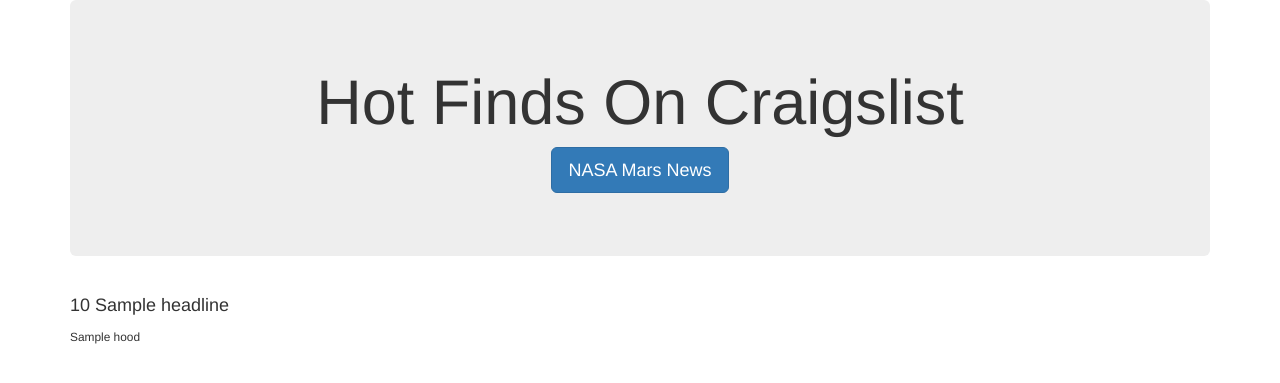
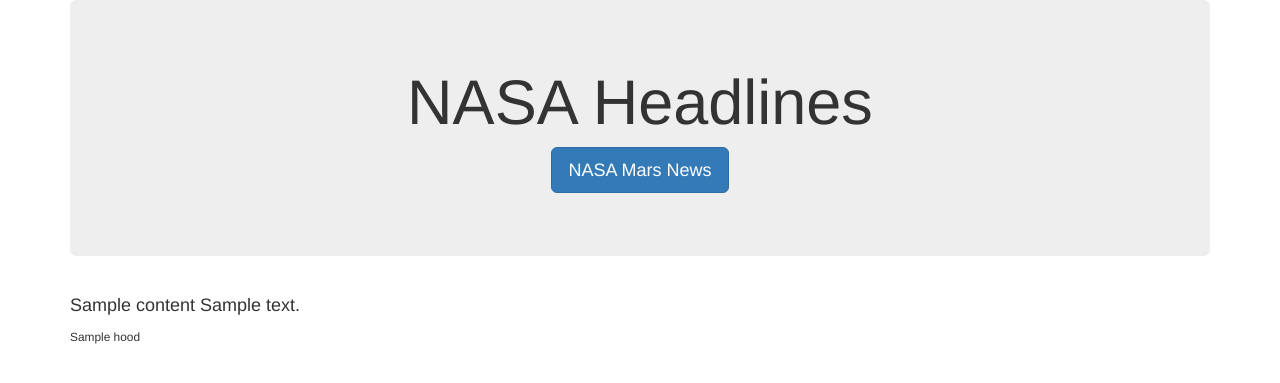
Before and after one commit to vabigdatamover/web-scraping-challenge, a Flask app: template Missions_to_Mars/templates/index.html in a window 1280 px wide. Shown: the top 383 px of the page. Run offline with Flask 2, Linux system fonts and the light colour scheme; the template is opened without the code that fills it: most values are stand-ins (such as "Sample title", 1, 10 or a date in 2020); some libraries are stand-ins or nearby versions.

Commit message:
Web Scrape Homework

```diff
--- a/Missions_to_Mars/templates/index.html
+++ b/Missions_to_Mars/templates/index.html
@@ -13,14 +13,14 @@
   <div class="container">
 
     <div class="jumbotron text-center">
-      <h1>Hot Finds On Craigslist</h1>
+      <h1>NASA Headlines</h1>
       <p><a class="btn btn-primary btn-lg" href="/scrape" role="button">NASA Mars News</a></p>
     </div>
 
     <!-- Craigslist Listings -->
     <div class="row" id="craiglist-listings">
       <div class="col-md-12">
-        <h4 class="heading">{{listings.price}} {{listings.headline}}</h4>
+        <h4 class="heading">{{content.title}} {{content.text}}</h4>
         <small>{{listings.hood}}</small>
       </div>
     </div>
```
